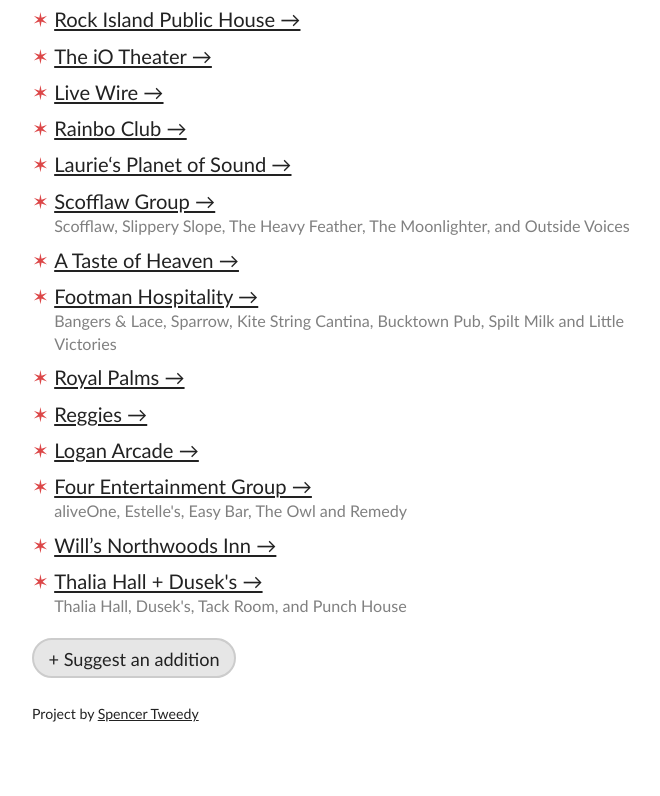
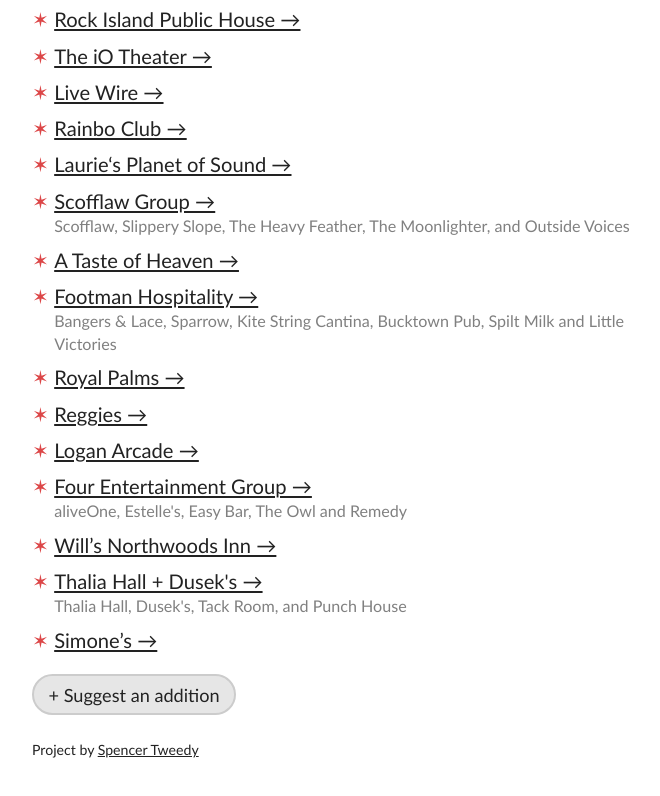
Before and after one commit to spencertweedy/chicagoservicerelief, an Eleventy site: page index.html in a window 1280 px wide. Shown: the part 799-1595 px from the top of the page, without its empty margins (288-948 px from the left). Before the commit the page ends 1571 px from the top, so only its background shows below. Built offline with nearby package versions, Linux system fonts and the light colour scheme; Eleventy itself is replaced by a stand-in of ours; files that its build step writes are made by us from their sources.

Commit message:
change json filename

```diff
--- a/_data/items.json
+++ b/_data/establishments.json
@@ -110,5 +110,9 @@
 		"title": "Thalia Hall + Dusek's",
 		"url": "https://www.gofundme.com/f/thalia-duseks-employee-relief",
 		"note": "Thalia Hall, Dusek's, Tack Room, and Punch House"
+	},
+	{
+		"title": "Simone’s",
+		"url": "https://www.gofundme.com/f/simone039s-tip-jar"
 	}
 ]
--- a/index.html
+++ b/index.html
@@ -39,7 +39,7 @@
   </header>
   <main>
     <ul>
-      {% for item in items %}
+      {% for item in establishments %}
       <li>
         <a href="{{ item.url }}">{{ item.title }} &rarr;</a>
         {% if item.note %}<span class="item-note">{{ item.note }}</span>{% endif %}
```
